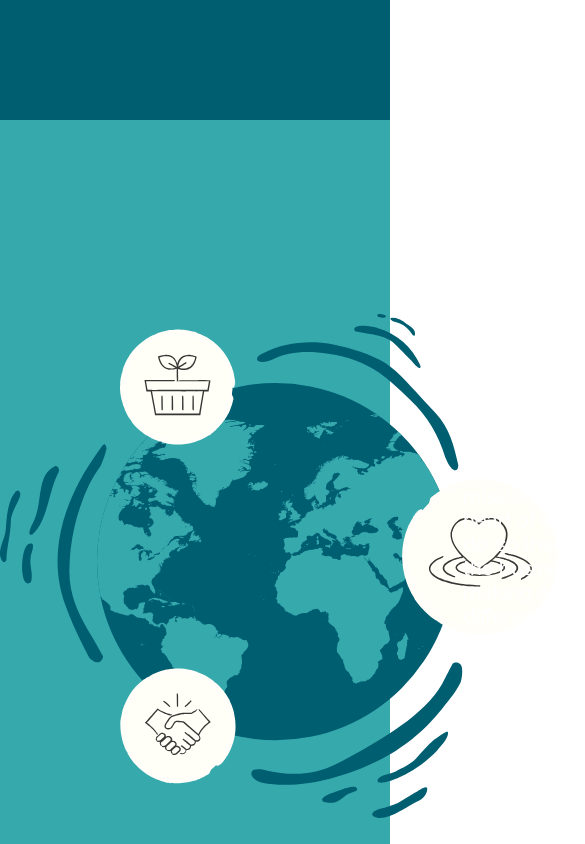
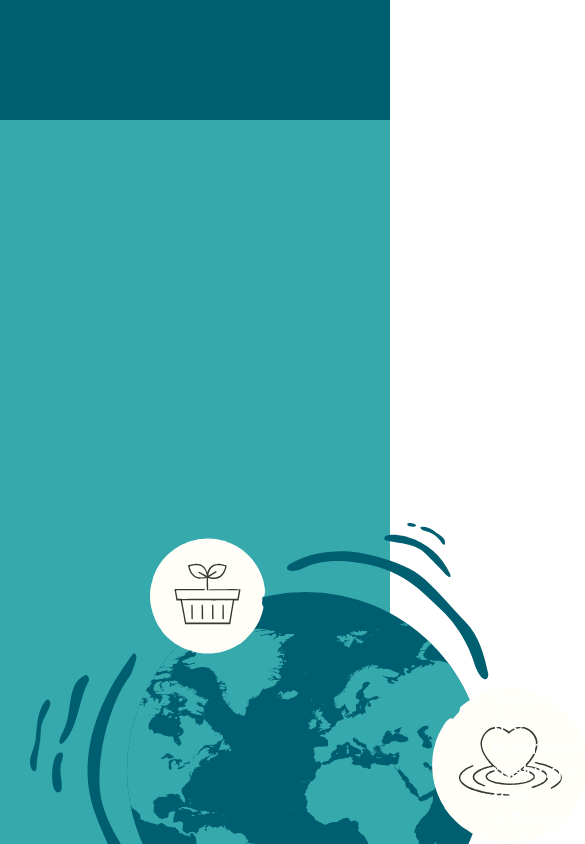
Before and after one commit to ViacheslavPliusnin/spin-around-animation, a React (Create React App) app: page / in a window 390 px wide. Shown: the part 880-1724 px from the top of the page, 585 px wide, since content can reach past the window. Built offline with nearby package versions, Linux system fonts and the light colour scheme.

Commit message:
responsive fixes

```diff
--- a/src/App.tsx
+++ b/src/App.tsx
@@ -34,6 +34,14 @@ const PlanetSection = styled.div`
   display: flex;
   justify-content: space-around;
   align-items: center;
+
+  @media (max-width: 1200px) {
+    justify-content: space-between;
+    padding: 100px 60px;
+  }
+  @media (max-width: 1080px) {
+    padding: 100px 30px;
+  }
 `;
 
 const PlanetContainer = styled.div`
@@ -77,6 +85,12 @@ const TextContainer = styled.div`
   position: relative;
   display: flex;
   flex-direction: column;
+  width: 40%;
+  max-width: 650px;
+
+  @media (max-width: 1080px) {
+    width: 35%;
+  }
 `;
 
 const Heading = styled.h2`
@@ -88,7 +102,6 @@ const Text = styled.p<{ isAbsolutePosition?: boolean }>`
   color: ${white};
   font-size: 20px;
   font-weight: 500;
-  max-width: 650px;
 `;
 
 const sections = [blue, darkBlue, 'planet', darkBlue, blue];
```
